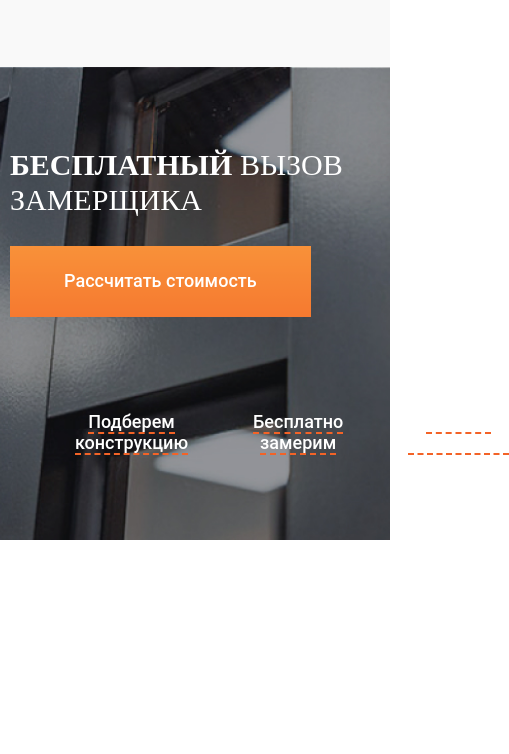
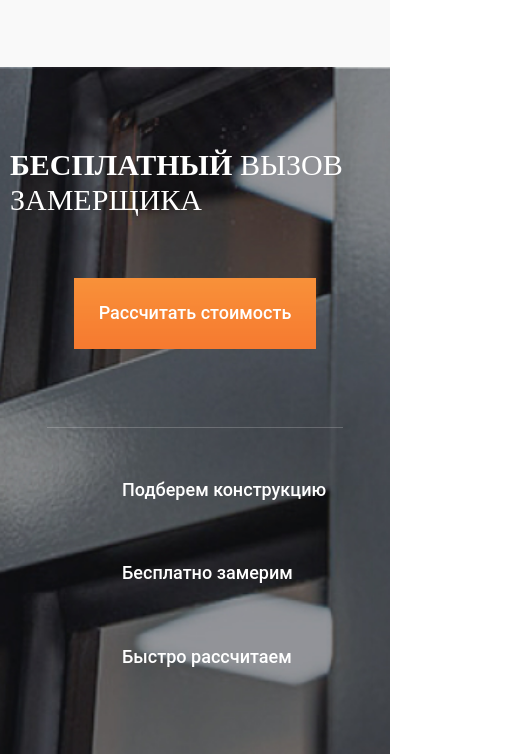
Before and after one commit to Andrenord282/Plab, a website: page src/index.html in a window 390 px wide. Shown: the part 3218-3972 px from the top of the page, 509 px wide, since content can reach past the window. Before the commit the page ends 3758 px from the top, so only its background shows below. Drawn offline with nearby package versions, Linux system fonts and the light colour scheme; files that its build step writes are made by us from their sources; a web font is replaced by a local one.

Commit message:
сделал адаптивную верстку блока call-measurer

```diff
--- /dev/null
+++ b/src/scss/components/call-measurer/_call-measurer-list.scss
@@ -0,0 +1,143 @@
+.call-measurer-list {
+    position: relative;
+    display: flex;
+    align-items: center;
+    justify-content:space-between;
+    flex-direction: column;
+    padding-top: 36px;
+    width: 80%;
+    &::before{
+        position: absolute;
+        content: '';
+        top: 0;
+        left: 0;
+        height: 1px;
+        width: 100%;
+        background-color: rgba(255, 255, 255, 0.2);
+    }
+
+    @media (min-width: 768px) {
+        flex-direction: row;
+        width: auto;
+    }
+
+    // .call-measurer-list__item
+
+    &__item {
+        position: relative;
+        min-width: 286px;
+        &:not(:last-child){
+            margin-bottom: 30px;
+        }
+
+        @media (min-width: 768px) {
+            min-width: auto;
+            margin-bottom: 0;
+        }
+
+
+        @media (min-width: 1024px) {
+
+            &:hover{
+                .call-measurer-list__item-info{
+                    opacity: 1;
+                }
+            }
+        }
+    }
+
+    // .call-measurer-list__item-info
+
+    &__item-info{
+        position: absolute;
+        top: -130px;
+        max-width: 250px;
+        height: 115px;
+        background-color: $ghostWhite;
+        color: $shark;
+        font-size: 14px;
+        line-height: 1.4;
+        padding: 10px 15px;
+        opacity: 0;
+        transition: opacity .3s ease-in;
+        &::before{
+            content: '';
+            position: absolute;
+            bottom: -30px;
+            left: 50%;
+            transform: translateX(-50%);
+            border: 15px solid transparent;
+            border-top: 15px solid $ghostWhite;
+        }
+    }
+
+    // .call-measurer-list__btn
+
+    &__btn {
+        position: relative;
+        padding: 16px 0 16px 70px;
+        font-weight: 500;
+        font-size: 18px;
+        line-height: 1.22;
+        color: $white;
+
+        &::before{
+            content: '';
+            position: absolute;
+            height: 55px;
+            width: 55px;
+            top: 50%;
+            left: 0;
+            transform: translateY(-50%);
+            background-color: $flamingoLight;
+            mask-repeat: no-repeat;
+        }
+
+        // .call-measurer-list__btn_constructions
+
+        &_constructions{
+            &::before{
+                mask-image: url('../img/sprite.svg#measurer01');
+            }
+        }
+
+        // .call-measurer-list__btn_measurer
+
+        &_measurer{
+            &::before{
+                mask-image: url('../img/sprite.svg#measurer02');
+            }
+        }
+
+        // .call-measurer-list__btn_calc
+
+        &_calc{
+            &::before{
+                mask-image: url('../img/sprite.svg#measurer03');
+            }
+        }
+
+
+        @media (min-width: 426px) {
+            padding: 16px 0 16px 82px;
+        }
+
+        @media (min-width: 768px) {
+            padding: 16px 0 16px 40px;
+
+            &::before{
+                height: 35px;
+                width: 35px;
+            }
+        }
+
+        @media (min-width: 1024px) {
+            padding: 16px 0 16px 65px;
+
+            &::before{
+                height: 46px;
+                width: 44px;
+            }
+        }
+    }
+}
--- a/src/scss/components/call-measurer/_call-measurer.scss
+++ b/src/scss/components/call-measurer/_call-measurer.scss
@@ -6,20 +6,37 @@
     // .call-measurer__content
 
     &__content {
+        display: flex;
+        flex-direction: column;
+        align-items: center;
         padding: 80px 10px 70px 10px;
+
+        @media (min-width: 768px) {
+            display: block;
+        }
     }
 
     // .call-measurer__title
 
     &__title {
+        align-self: start;
         max-width: 390px;
-        margin-bottom: 28px;
+        margin-bottom: 60px;
+
+        @media (min-width: 768px) {
+            margin-bottom: 28px;
+        }
     }
 
     // .call-measurer__btn
 
     &__btn {
+        align-self: center;
         margin-bottom: 78px;
+
+        @media (min-width: 426px) {
+            align-self: start;
+        }
     }
 
     // .call-measurer__list
@@ -27,106 +44,3 @@
     &__list {
     }
 }
-
-.call-measurer-list {
-    display: flex;
-    align-items: center;
-    justify-content:space-between;
-
-    // .call-measurer-list__item
-
-    &__item {
-        position: relative;
-        &:hover{
-            .call-measurer-list__item-info{
-                opacity: 1;
-            }
-        }
-    }
-
-    // .call-measurer-list__item-info
-
-    &__item-info{
-        position: absolute;
-        top: -130px;
-        max-width: 250px;
-        height: 115px;
-        background-color: $ghostWhite;
-        color: $shark;
-        font-size: 14px;
-        line-height: 1.4;
-        padding: 10px 15px;
-        opacity: 0;
-        transition: opacity .3s ease-in;
-        &::before{
-            content: '';
-            position: absolute;
-            bottom: -30px;
-            left: 50%;
-            transform: translateX(-50%);
-            border: 15px solid transparent;
-            border-top: 15px solid $ghostWhite;
-        }
-    }
-
-    // .call-measurer-list__btn
-
-    &__btn {
-        position: relative;
-        padding: 16px 0 16px 65px;
-        font-weight: 500;
-        font-size: 18px;
-        line-height: 1.22;
-        color: $white;
-
-        &::before{
-            content: '';
-            position: absolute;
-            top: 50%;
-            left: 0;
-            background-color: $flamingoLight;
-            transform: translateY(-50%);
-        }
-        &::after{
-            content: '';
-            position: absolute;
-            right: 0;
-            bottom: 16px;
-        }
-
-        // .call-measurer-list__btn_constructions
-
-        &_constructions{
-            &::before{
-                height: 46px;
-                width: 44px;
-                mask-image: url('../img/sprite.svg#measurer01');
-            }
-        }
-
-        // .call-measurer-list__btn_measurer
-
-        &_measurer{
-            &::before{
-                height: 46px;
-                width: 44px;
-                mask-image: url('../img/sprite.svg#measurer02');
-            }
-        }
-
-        // .call-measurer-list__btn_calc
-
-        &_calc{
-            &::before{
-                height: 46px;
-                width: 44px;
-                mask-image: url('../img/sprite.svg#measurer03');
-            }
-        }
-
-        span{
-            border-bottom: 2px dashed $flamingoLight;
-            text-decoration: none;
-        }
-    }
-}
--- a/src/scss/components/other/_btns.scss
+++ b/src/scss/components/other/_btns.scss
@@ -144,7 +144,7 @@
     // .btn__call-measurer
 
     &__call-measurer {
-        padding: 25px 54px;
+        padding: 25px 25px;
         font-weight: 500;
         font-size: 18px;
         line-height: 1.16;
@@ -152,6 +152,10 @@
         color: $white;
         background: linear-gradient(180deg, #FFFFFF -221.11%, rgba(255, 255, 255, 0) 193.51%), #F36327;
         background-blend-mode: overlay, normal;
+
+        @media (min-width: 426px) {
+            padding: 25px 54px;
+        }
     }
 
 }
--- a/src/scss/main.scss
+++ b/src/scss/main.scss
@@ -43,6 +43,7 @@
 
 // CALL MEASURER
 @import "components/call-measurer/call-measurer";
+@import "components/call-measurer/call-measurer-list";
 
 
 
```
